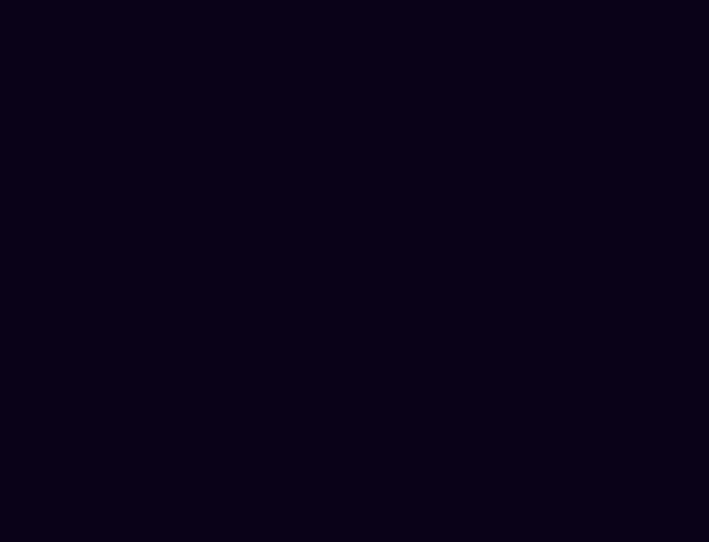
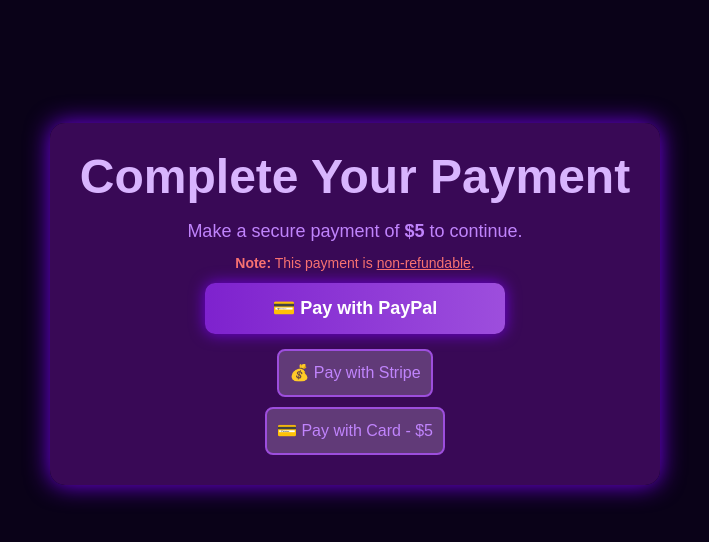
Before and after one commit to Auxillen/Auxils-Lair, a website: page payment.html in a window 1280 px wide. Shown: the whole page, without its empty margins (285-994 px from the left). Drawn offline with nearby package versions, Linux system fonts and the light colour scheme.

Commit message:
Update payment.html

```diff
--- a/payment.html
+++ b/payment.html
@@ -38,3 +38,64 @@
         }
         .option-buttons {
             margin-top: 15px;
+            display: flex;
+            flex-direction: column;
+            gap: 10px;
+        }
+        .option-button {
+            background: rgba(255, 255, 255, 0.2);
+            border: 2px solid #9d4edd;
+            color: #c084fc;
+            font-size: 16px;
+            padding: 10px;
+            border-radius: 8px;
+            cursor: pointer;
+            transition: all 0.3s ease;
+            max-width: 250px;
+            margin: auto;
+        }
+        .option-button:hover {
+            background: #9d4edd;
+            color: white;
+        }
+    </style>
+</head>
+<body>
+    <main class="flex flex-col items-center justify-center px-6">
+        <div class="content-box">
+            <h2 class="text-5xl font-bold text-purple-300">Complete Your Payment</h2>
+            <p class="text-lg text-purple-400 mt-4">Make a secure payment of <strong>$5</strong> to continue.</p>
+            <p class="text-sm text-red-400 mt-2"><strong>Note:</strong> This payment is <u>non-refundable</u>.</p>
+
+            <!-- PayPal Payment (Main Button) -->
+            <a href="https://www.paypal.me/DamienMontana" target="_blank" class="btn-primary text-white" onclick="redirectToLoader()">💳 Pay with PayPal</a>
+
+            <!-- Option Buttons -->
+            <div class="option-buttons">
+                <button class="option-button" onclick="payWithStripe()">💰 Pay with Stripe</button>
+                <a href="https://www.g2a.com/rewarble-visa-gift-card-5-usd-by-rewarble-key-global-i10000502992002" target="_blank" class="option-button" onclick="redirectToLoader()">💳 Pay with Card - $5</a>
+            </div>
+        </div>
+    </main>
+
+    <script>
+        function redirectToLoader() {
+            setTimeout(function() {
+                window.location.href = "loader.html";
+            }, 3000); // Redirect after 3 seconds
+        }
+
+        function payWithStripe() {
+            fetch("/create-checkout-session", {
+                method: "POST",
+                headers: { "Content-Type": "application/json" },
+            })
+            .then(response => response.json())
+            .then(session => {
+                window.location.href = session.url; // Redirect to Stripe checkout
+            })
+            .catch(error => console.error("Error:", error));
+        }
+    </script>
+</body>
+</html>
```
